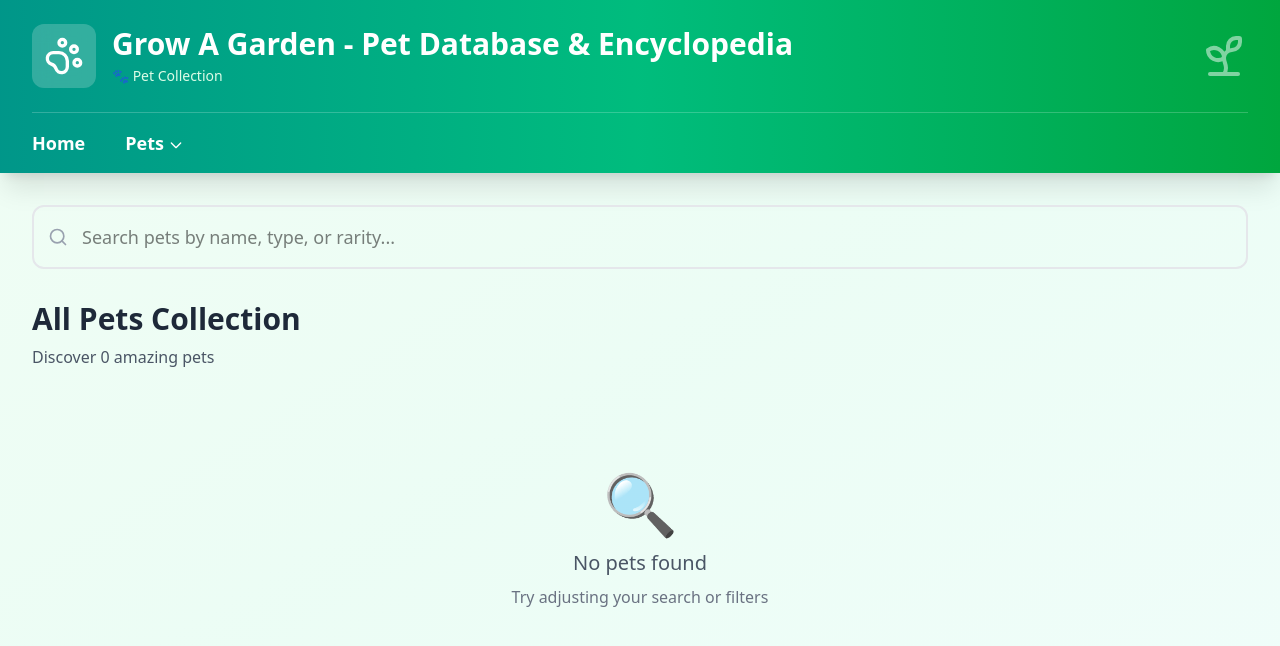
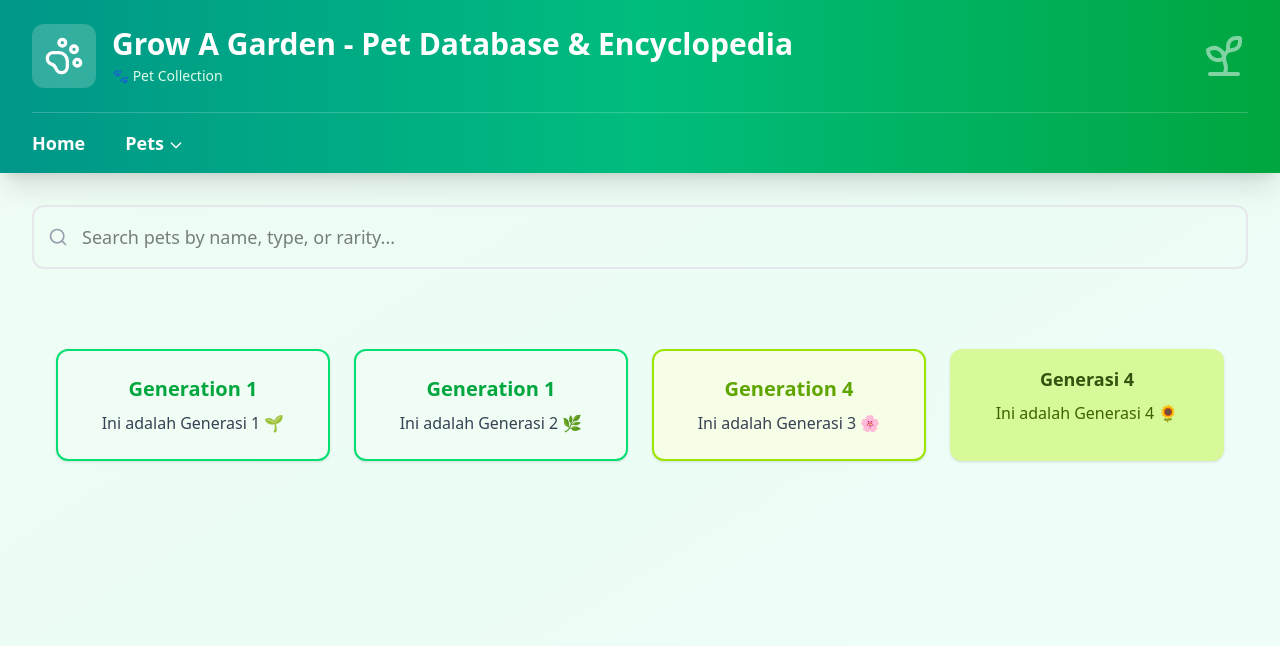
Before and after one commit to karenwendry/FronteEnd---Excercise-08, a React (Vite) app: page / in a window 1280 px wide. Shown: the top 646 px of the page. Built offline with nearby package versions, Linux system fonts and the light colour scheme.

Commit message:
simpan perubahan sebelum merging development

```diff
--- a/src/App.jsx
+++ b/src/App.jsx
@@ -1,14 +1,22 @@
 import React, { useState } from "react";
 import Header from "./header/pets";
-import { SearchBar, MainContent } from "./home/search";
+import { SearchBar } from "./home/search";
+import Generations from "./Generations/generations";
+
 
 const App = () => {
   const [searchTerm, setSearchTerm] = useState("");
   const [selectedGen, setSelectedGen] = useState("All");
 
-  // import atau definisikan data pets-mu di sini
-  const petsData = []; // sementara kosong
+  // Contoh data pets (bisa kamu ganti nanti sesuai proyekmu)
+  const petsData = [
+    { id: 1, name: "Bulby", type: "Grass", rarity: "Common", generation: 1 },
+    { id: 2, name: "Flamy", type: "Fire", rarity: "Rare", generation: 2 },
+    { id: 3, name: "Aquafy", type: "Water", rarity: "Epic", generation: 3 },
+    { id: 4, name: "Leafon", type: "Grass", rarity: "Legendary", generation: 4 },
+  ];
 
+  // Filter berdasarkan pencarian dan generasi
   const filteredPets = petsData.filter((pet) => {
     const matchSearch =
       pet.name.toLowerCase().includes(searchTerm.toLowerCase()) ||
@@ -16,24 +24,27 @@ const App = () => {
       pet.rarity.toLowerCase().includes(searchTerm.toLowerCase());
 
     const matchGeneration =
-      selectedGen === "All" || `Generasi ${pet.generation}` === selectedGen;
+selectedGen === "All" || `Generasi ${pet.generation}` === selectedGen;
+
 
     return matchSearch && matchGeneration;
   });
 
   return (
     <div className="min-h-screen bg-gradient-to-br from-green-50 via-emerald-50 to-teal-50">
+      {/* Header dengan tombol generasi */}
       <Header selectedGen={selectedGen} onGenSelect={setSelectedGen} />
+
+      {/* Area utama */}
       <div className="max-w-7xl mx-auto px-8 py-8">
+        {/* Search bar */}
         <SearchBar searchTerm={searchTerm} onSearchChange={setSearchTerm} />
-        <MainContent
-          pets={filteredPets}
-          searchTerm={searchTerm}
-          selectedRarity={selectedGen}
-        />
+
+        {/* Komponen Generations menampilkan hasil filter */}
+        <Generations plants={filteredPets} />
       </div>
     </div>
   );
 };
 
-export default App;
+export default App;
--- /dev/null
+++ b/src/Generations/Generation 1/gen1.jsx
@@ -0,0 +1,12 @@
+import React from "react";
+
+const Gen1 = ({ text }) => {
+  return (
+    <div className="bg-green-50 border-2 border-green-400 rounded-xl p-6 shadow hover:shadow-lg transition">
+      <h3 className="text-xl font-bold text-green-600 mb-2">Generation 1</h3>
+      <p className="text-gray-700">{text}</p>
+    </div>
+  );
+};
+
+export default Gen1;
--- /dev/null
+++ b/src/Generations/Generation 2/gen2.jsx
@@ -0,0 +1,12 @@
+import React from "react";
+
+const Gen1 = ({ text }) => {
+  return (
+    <div className="bg-green-50 border-2 border-green-400 rounded-xl p-6 shadow hover:shadow-lg transition">
+      <h3 className="text-xl font-bold text-green-600 mb-2">Generation 1</h3>
+      <p className="text-gray-700">{text}</p>
+    </div>
+  );
+};
+
+export default Gen1;
--- /dev/null
+++ b/src/Generations/Generation 4/gen4.jsx
@@ -0,0 +1,12 @@
+import React from "react";
+
+const Gen4 = ({ text }) => {
+  return (
+    <div className="bg-lime-200 p-4 rounded-xl shadow hover:scale-105 transition-transform duration-300">
+      <h3 className="text-lg font-semibold text-lime-900">Generasi 4</h3>
+      <p className="text-lime-800 mt-2">{text}</p>
+    </div>
+  );
+};
+
+export default Gen4;
--- /dev/null
+++ b/src/Generations/Generations 3/gen3.jsx
@@ -0,0 +1,12 @@
+import React from "react";
+
+const Gen4 = ({ text }) => {
+  return (
+    <div className="bg-lime-50 border-2 border-lime-400 rounded-xl p-6 shadow hover:shadow-lg transition">
+      <h3 className="text-xl font-bold text-lime-600 mb-2">Generation 4</h3>
+      <p className="text-gray-700">{text}</p>
+    </div>
+  );
+};
+
+export default Gen4;
--- /dev/null
+++ b/src/Generations/generations.jsx
@@ -0,0 +1,22 @@
+import React from "react";
+import Gen1 from "./Generation 1/gen1";
+import Gen2 from "./Generation 2/gen2";
+import Gen3 from "./Generations 3/gen3";
+import Gen4 from "./Generation 4/gen4";
+
+const Generations = ({ title }) => {
+  return (
+    <div className="p-6 text-center">
+      <h2 className="text-3xl font-bold text-green-700 mb-6">{title}</h2>
+
+      <div className="grid grid-cols-1 md:grid-cols-2 lg:grid-cols-4 gap-6">
+        <Gen1 text="Ini adalah Generasi 1 🌱" />
+        <Gen2 text="Ini adalah Generasi 2 🌿" />
+        <Gen3 text="Ini adalah Generasi 3 🌸" />
+        <Gen4 text="Ini adalah Generasi 4 🌻" />
+      </div>
+    </div>
+  );
+};
+
+export default Generations;
```
